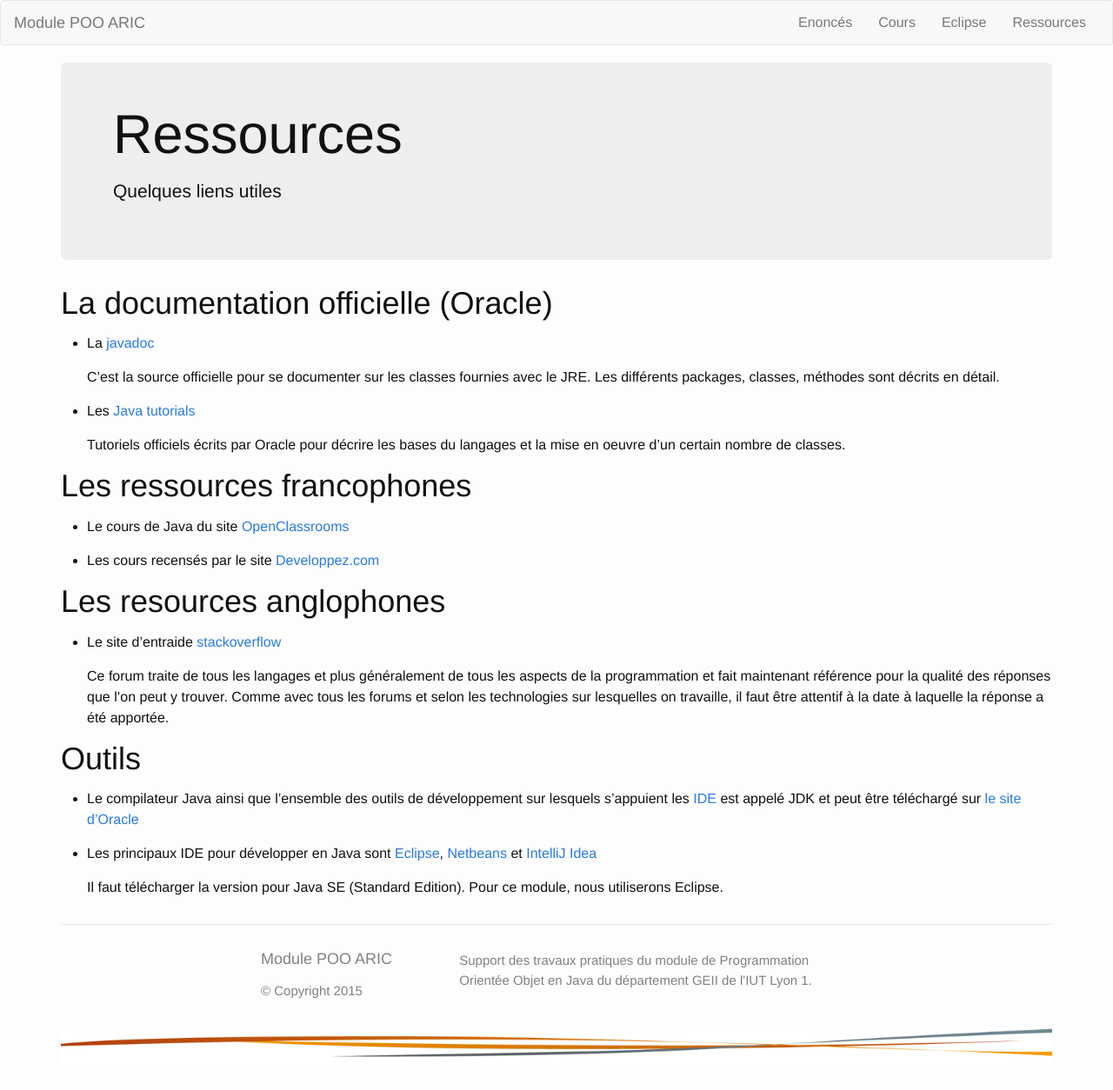
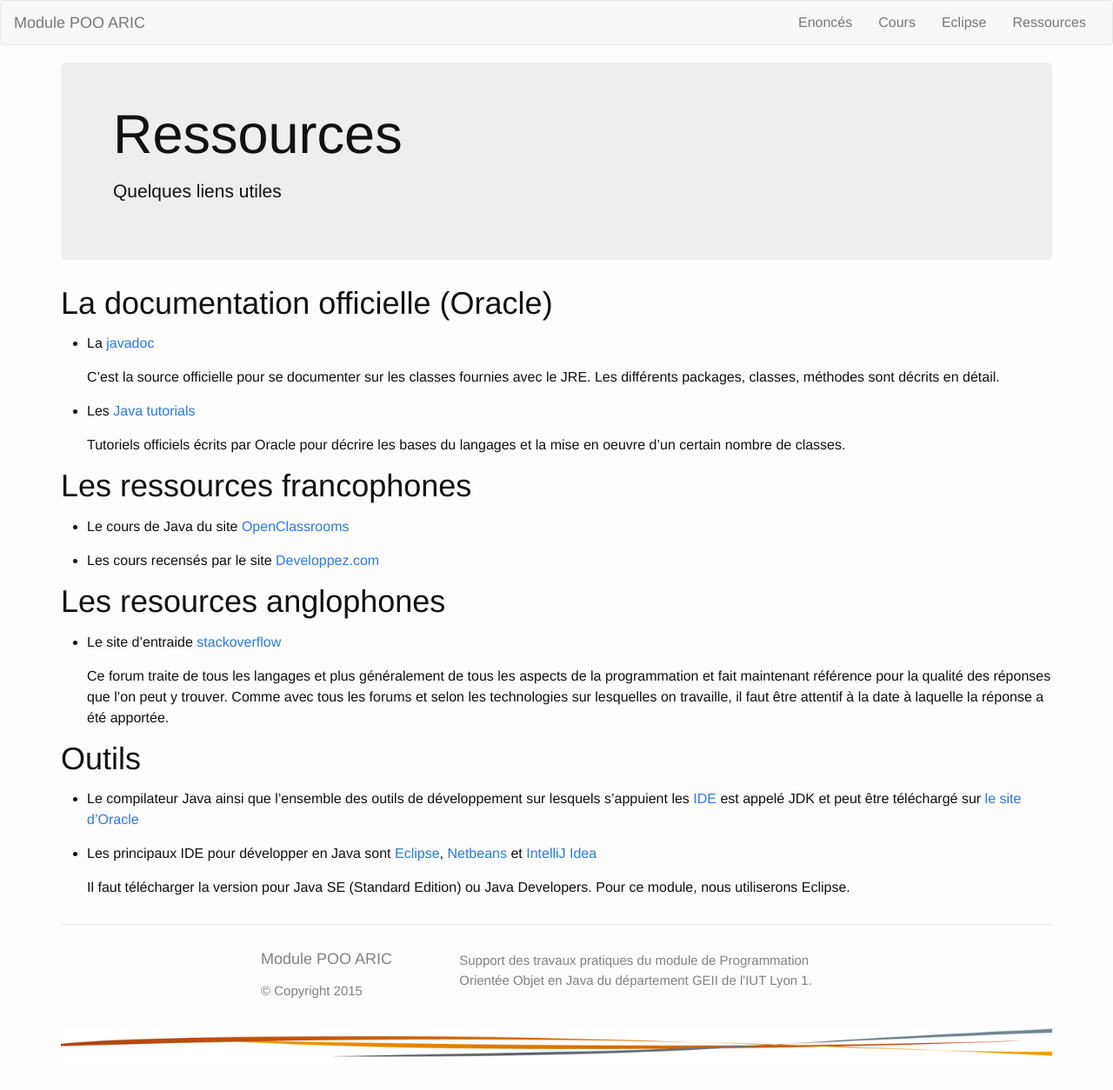
Before and after one commit to geiilyon/geiilyon.github.io, a Jekyll site: the page built from ressources.md, in a window 1280 px wide. Shown: the whole page at 87% size. Built offline with Jekyll 4.4.1, drawn with Linux system fonts in a browser that asks for light colours; nearby versions of some CDN libraries; library files that are not in the unit come from our copies.

Commit message:
Ressources : ajout du bon nom pour l'installation d'Eclipse

```diff
--- a/ressources.md
+++ b/ressources.md
@@ -35,4 +35,4 @@ permalink: /ressources/
 
 * Les principaux IDE pour développer en Java sont [Eclipse](https://eclipse.org/downloads/), [Netbeans](https://netbeans.org) et [IntelliJ Idea](https://www.jetbrains.com/idea/)
 
-    Il faut télécharger la version pour Java SE (Standard Edition). Pour ce module, nous utiliserons Eclipse.
+    Il faut télécharger la version pour Java SE (Standard Edition) ou Java Developers. Pour ce module, nous utiliserons Eclipse.
```
